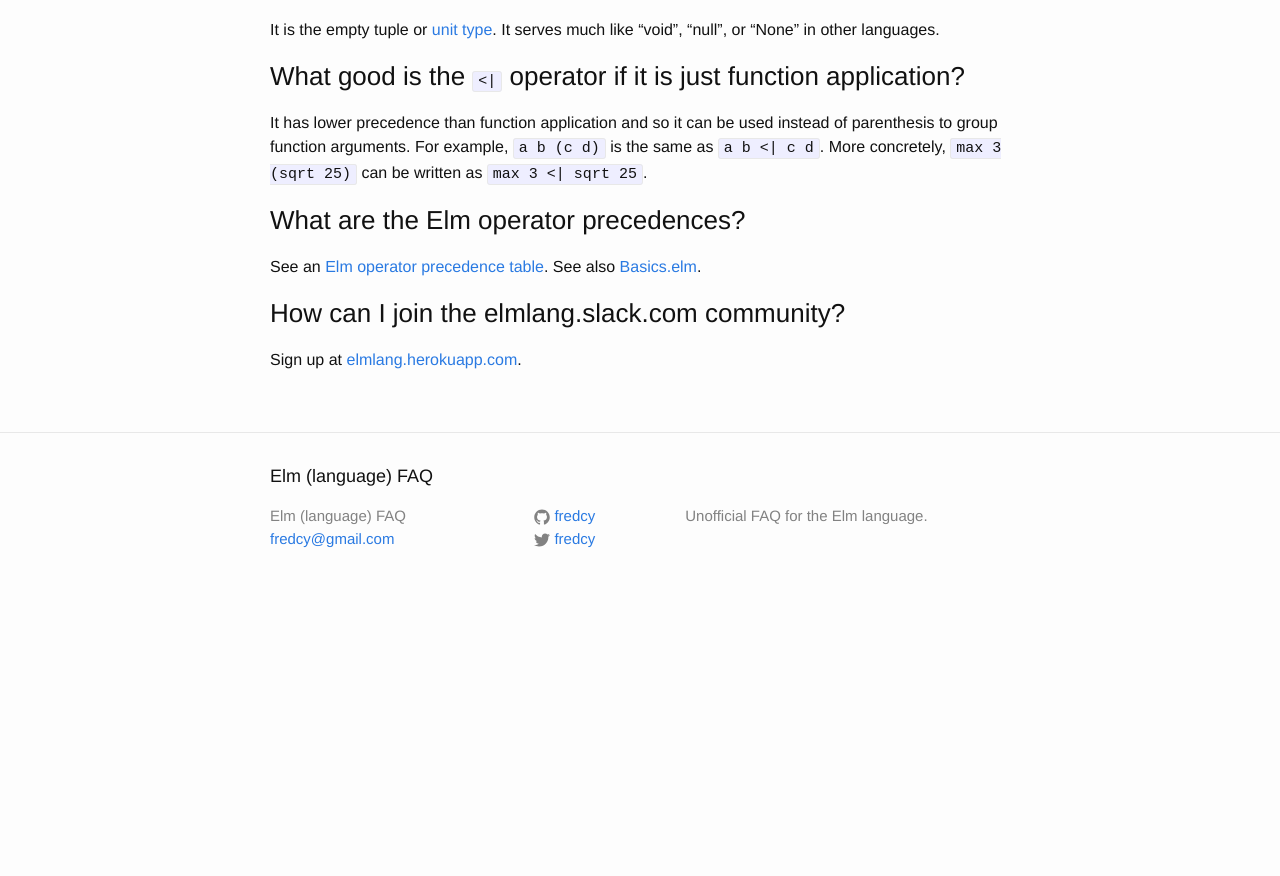
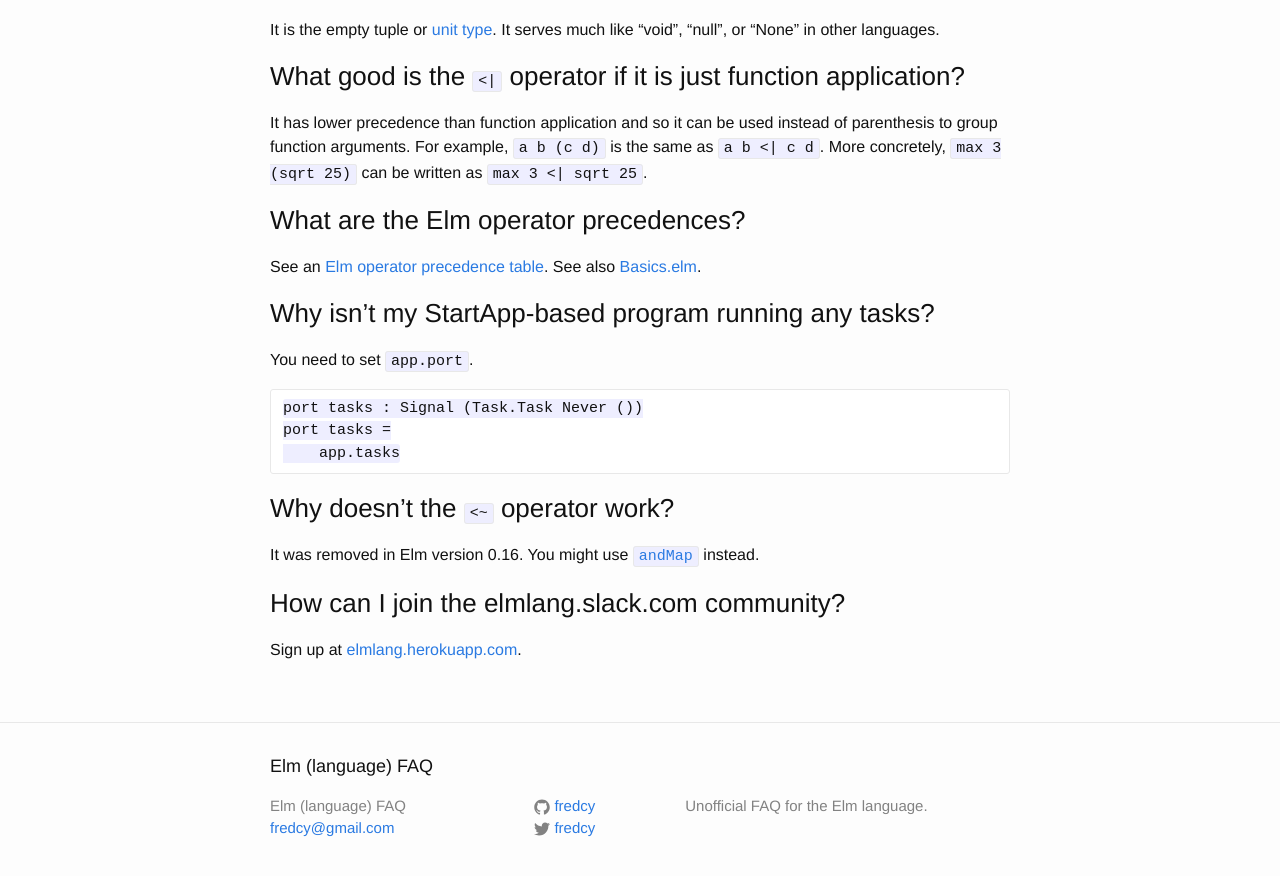
Before and after one commit to gunnarahlberg/elm-faq, a Jekyll site: the page built from index.md, in a window 1280 px wide and 900 px high, scrolled down 1577 px. Shown: the top 876 px of the window. Built offline with Jekyll 4.4.1, drawn with Linux system fonts in a browser that asks for light colours; before the commit the page ends 2187 px from its top, so only the background shows below that.

Commit message:
more content

```diff
--- a/index.md
+++ b/index.md
@@ -56,5 +56,17 @@ It has lower precedence than function application and so it can be used instead
 See an [Elm operator precedence table](operators.html).
 See also [Basics.elm](https://github.com/elm-lang/core/blob/master/src/Basics.elm).
 
+### Why isn't my StartApp-based program running any tasks?
+
+You need to set `app.port`.
+
+    port tasks : Signal (Task.Task Never ())
+    port tasks =
+        app.tasks
+
+### Why doesn't the `<~` operator work?
+
+It was removed in Elm version 0.16. You might use [`andMap`](http://package.elm-lang.org/packages/elm-lang/core/3.0.0/Task#andMap) instead.
+
 ### How can I join the elmlang.slack.com community?
 Sign up at [elmlang.herokuapp.com](http://elmlang.herokuapp.com/).
```
